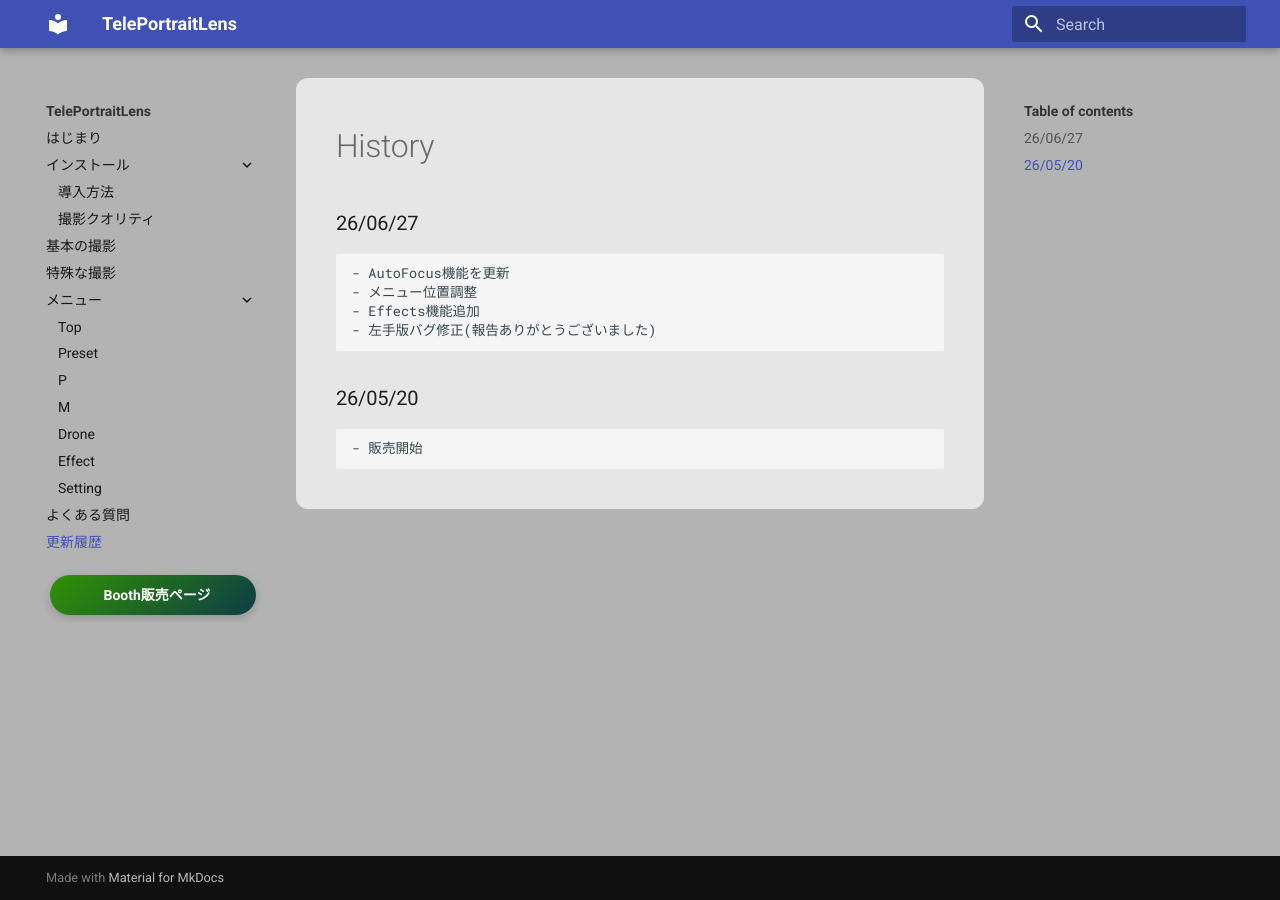
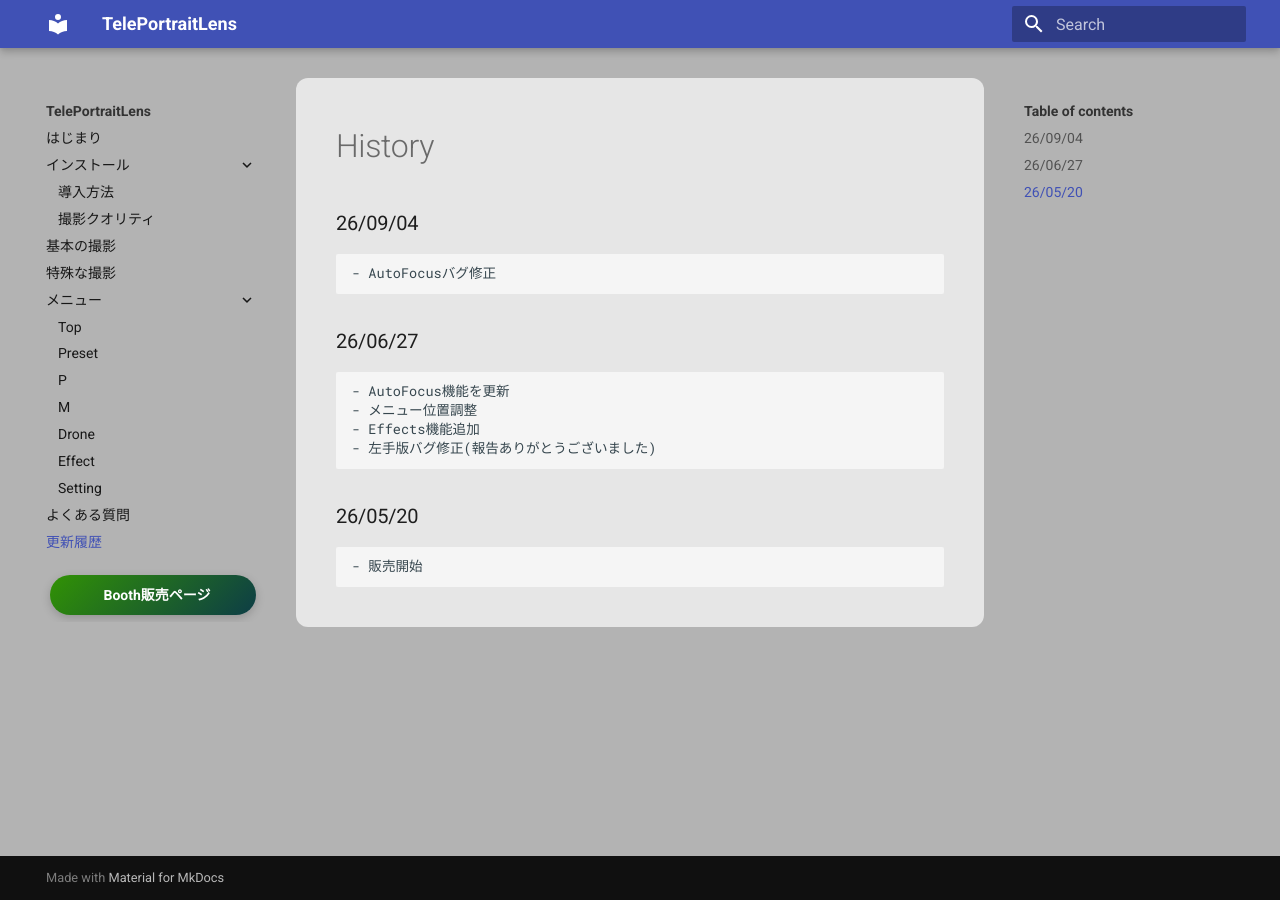
Before and after one commit to skknyuki/TelePortraitLens, an MkDocs documentation site: the page built from docs/history.md, in a window 1280 px wide. Built offline with MkDocs 1.6.1 and Material for MkDocs 9.7.7, drawn with Linux system fonts in a browser that asks for light colours.

Commit message:
Update docs

```diff
--- a/docs/history.md
+++ b/docs/history.md
@@ -1,5 +1,7 @@
 # History
 
+### 26/09/04
+    - AutoFocusバグ修正
 ### 26/06/27
     - AutoFocus機能を更新
     - メニュー位置調整
```
